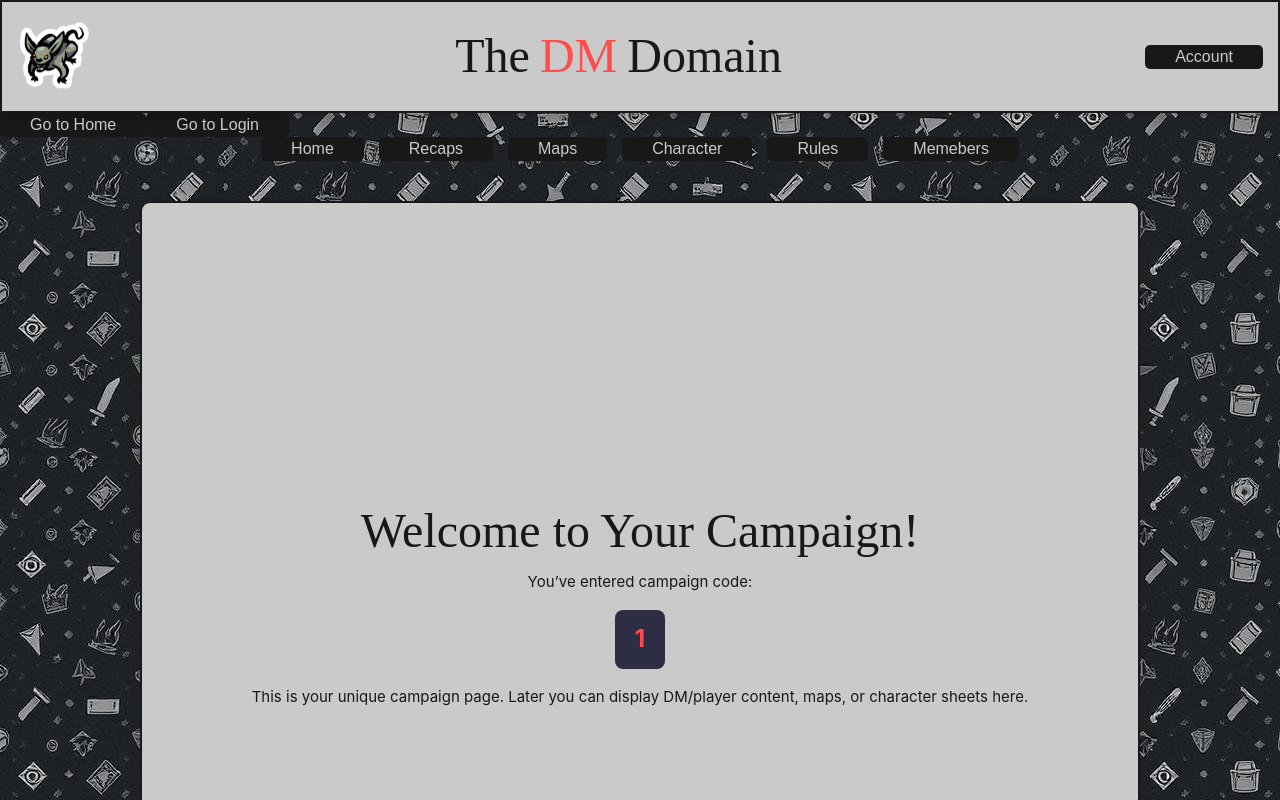
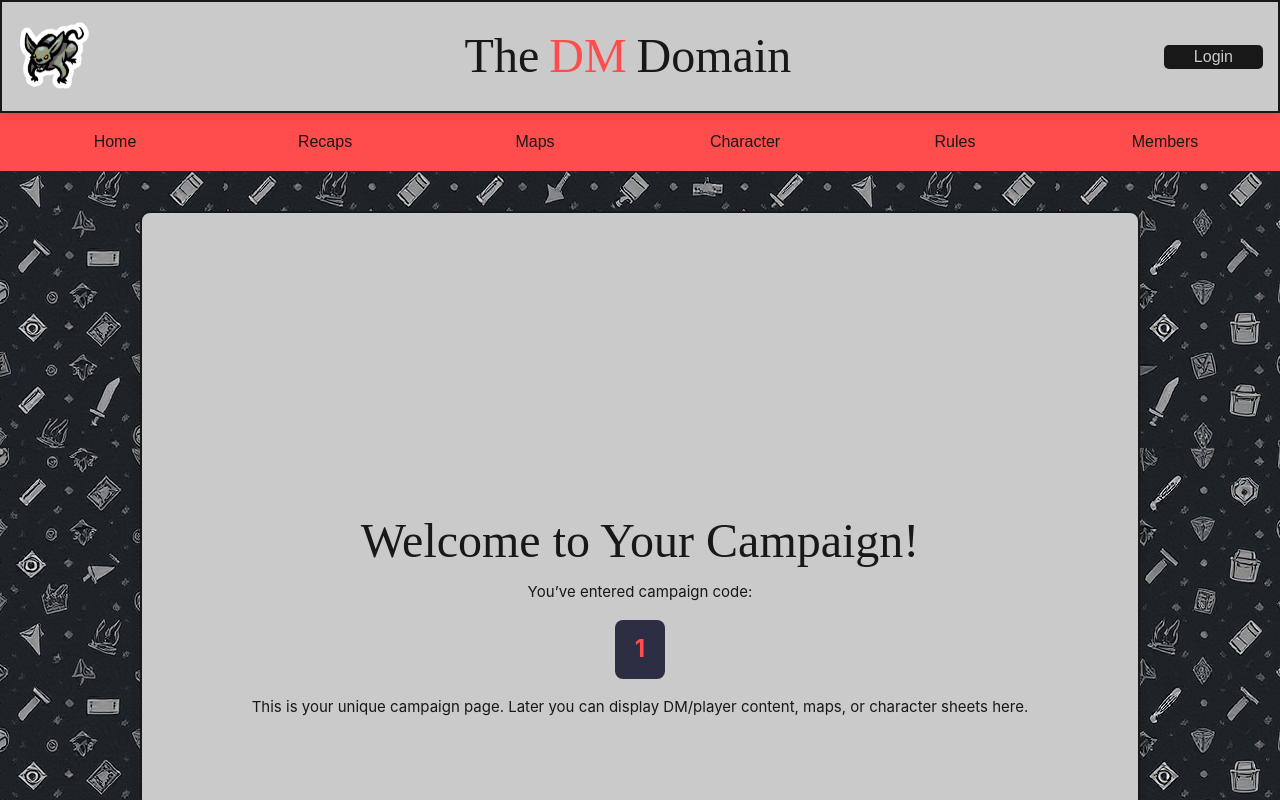
Before and after one commit to D-DWebsiteCapstone/The-Dungeon-Master-Domain, a Vue app in the folder Dnd Campaign Manager/: page /campaign/1 in a window 1280 px wide. Shown: the top 800 px of the page. Built offline with nearby package versions, Linux system fonts and the light colour scheme; a web font is replaced by a local one.

Commit message:
Moved login Button and added campaign navigation bar

```diff
--- a/Dnd Campaign Manager/src/App.vue
+++ b/Dnd Campaign Manager/src/App.vue
@@ -61,8 +61,8 @@ const testPassword = 'VerysecurePa55w.rd'
 <template>
   <TopBar />
 <div>
-    <button @click="router.push('/Home')">Go to Home</button>
-    <button @click="router.push('/Login')">Go to Login</button>
+    <!-- <button @click="router.push('/Home')">Go to Home</button> -->
+    <!-- <button @click="router.push('/Login')">Go to Login</button> -->
   </div>
   <router-view />
 </template>
--- a/Dnd Campaign Manager/src/assets/base.css
+++ b/Dnd Campaign Manager/src/assets/base.css
@@ -1,7 +1,7 @@
 /* color palette from <https://github.com/vuejs/theme> */
 :root {
   --vt-c-parchment: #FBF0E2;
-  --vt-c-white-soft: #FBF0E2;
+  --vt-c-white: #FFFFFF;
   --vt-c-grey: #cacaca;
   --vt-c-contrast: #a39480;
   --vt-c-red:#ff4d4d;
--- a/Dnd Campaign Manager/src/assets/main.css
+++ b/Dnd Campaign Manager/src/assets/main.css
@@ -246,12 +246,7 @@ top: 0;
   margin: 1rem 0;
 }
 
-.CampaignNav {
-  display: flex;
-  justify-content: center;
-  gap: 15px;
-  margin-bottom: 20px;
-}
+
 
 /* .note {
   font-size: 1rem;
--- a/Dnd Campaign Manager/src/components/Campaign.vue
+++ b/Dnd Campaign Manager/src/components/Campaign.vue
@@ -1,13 +1,48 @@
 <template>
 
-  <div class = CampaignNav>
-    <button @click="router.push('/CampaignHome')">Home</button>
-    <button @click="router.push('/Recaps')">Recaps</button>
-    <button @click="router.push('/Maps')">Maps</button>
-    <button @click="router.push('/Characters')">Character</button>
-    <button @click="router.push('/Rules')">Rules</button>
-    <button @click="router.push('/Members')">Memebers</button>
-  </div>
+  <nav class="navBar">
+    <button
+      @click="router.push('/campaign')"
+      :class="{ active: route.path === '/campaign' }"
+    >
+      Home
+    </button>
+
+    <button
+      @click="router.push('/Recaps')"
+      :class="{ active: route.path === '/Recaps' }"
+    >
+      Recaps
+    </button>
+
+    <button
+      @click="router.push('/Maps')"
+      :class="{ active: route.path === '/Maps' }"
+    >
+      Maps
+    </button>
+
+    <button
+      @click="router.push('/CampaignCharacters')"
+      :class="{ active: route.path === '/CampaignCharacters' }"
+    >
+      Character
+    </button>
+
+    <button
+      @click="router.push('/Rules')"
+      :class="{ active: route.path === '/Rules' }"
+    >
+      Rules
+    </button>
+
+    <button
+      @click="router.push('/Members')"
+      :class="{ active: route.path === '/Members' }"
+    >
+      Members
+    </button>
+  </nav>
 
   <div class="campaign-page">
     <h1>Welcome to Your Campaign!</h1>
@@ -25,6 +60,7 @@
 
 <script setup>
 import { useRoute, useRouter } from 'vue-router'
+import '../assets/base.css';
 
 const route = useRoute()
 const router = useRouter()
@@ -33,3 +69,42 @@ const router = useRouter()
 const campaignId = route.params.id
 
 </script>
+
+<style scoped>
+.navBar {
+  display: flex;
+  justify-content: space-evenly; /* Even spacing across the full width */
+  background-color: var(--vt-c-red);
+  padding: 10px;
+  width: 100%;
+}
+
+button {
+  flex: 1; /* Each button gets equal width */
+  margin: 0 5px;
+  padding: 10px 0;
+  background: transparent;
+  border: none;
+  color: var(--vt-c-black);
+  font-size: 1rem;
+  cursor: pointer;
+}
+
+button:hover, button.active {
+  background-color: rgba(255, 255, 255, 0.2);
+  color: var(--vt-c-white);
+}
+
+/* Stack vertically on small screens */
+@media (max-width: 730px) {
+  .navBar {
+    flex-direction: column;
+    align-items: stretch; /* Makes each button fill full width */
+  }
+
+  button {
+    width: 100%;
+    margin: 5px 0; /* Space between stacked buttons */
+  }
+}
+</style>
--- a/Dnd Campaign Manager/src/components/TopBar.vue
+++ b/Dnd Campaign Manager/src/components/TopBar.vue
@@ -6,6 +6,12 @@ const router = useRouter()
 
 function homeButton(){
     router.push('/Home')
+}
+function loginButton(){
+    router.push('/Login')
+}
+function accountButton(){
+    router.push('/Account')
 }
 </script>
 
@@ -18,7 +24,8 @@ function homeButton(){
         <div class ="center">
         <h1>The <div class = dm>DM</div> Domain</h1>
         </div>
-        <button>Account</button>
+        <!-- <button @click = "accountButton()">Account</button> -->
+         <button @click = "loginButton()">Login</button>
 
     </div>
 </template>
```
